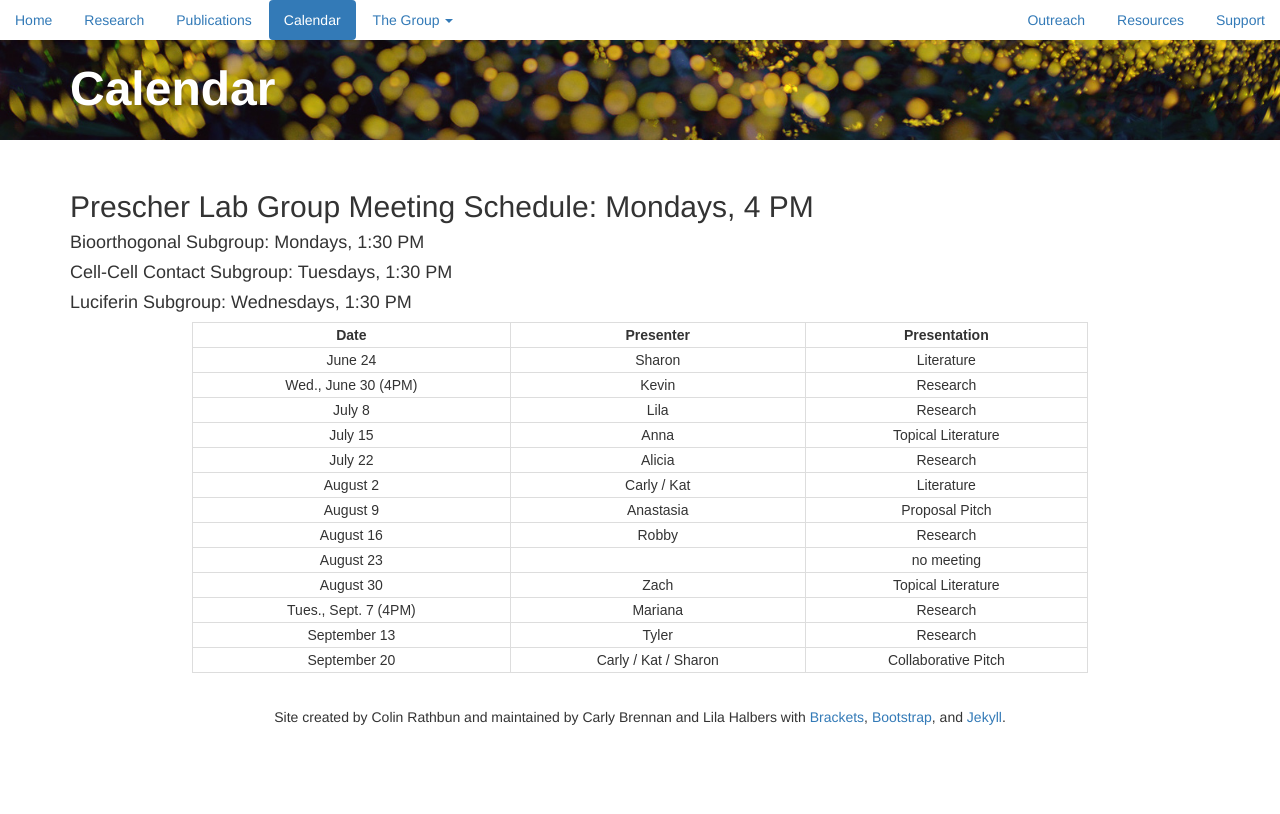
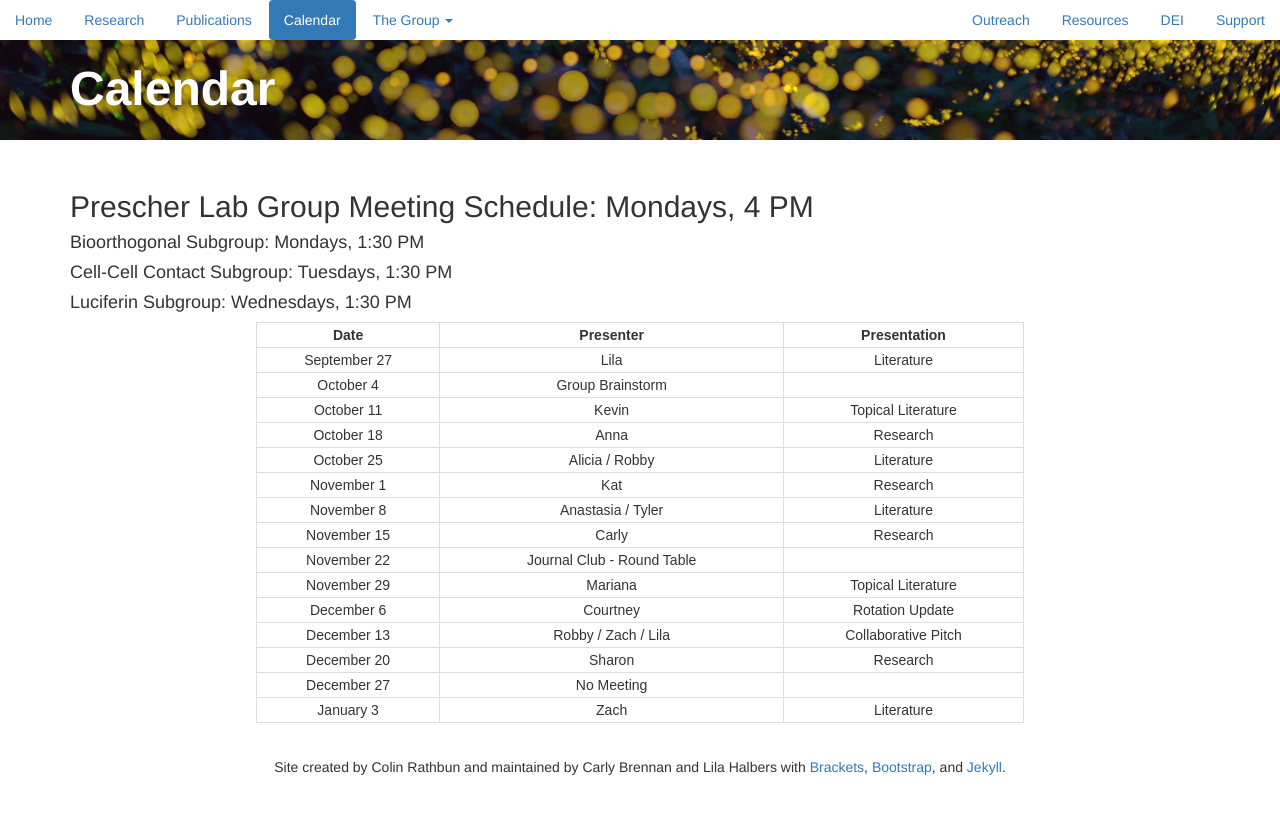
Before and after one commit to c-bun/Prescher-Lab-Site, a Jekyll site: the page built from Calendar.html, in a window 1280 px wide. Shown: the top 814 px of the page. Built offline with Jekyll 4.4.1, drawn with Linux system fonts in a browser that asks for light colours.

Commit message:
PrescherLabSite_December2021_Update1

```diff
--- a/Calendar.html
+++ b/Calendar.html
@@ -11,7 +11,7 @@ nav_order: 7
 <style>
 table {
 font-family: arial, sans-serif;
-width: 70%;
+width: 60%;
 }
 
 td, th {
@@ -38,17 +38,19 @@ padding: 2px;
  <th title="Field #3">Presentation</th>
  </tr></thead>
  <tbody><tr>
- <td>June 24</td><td>Sharon</td><td>Literature</td></tr><tr>
- <td>Wed., June 30 (4PM)</td><td>Kevin</td><td>Research</td></tr><tr>
- <td>July 8</td><td>Lila</td><td>Research</td></tr><tr>
- <td>July 15</td><td>Anna</td><td>Topical Literature</td></tr><tr>
- <td>July 22</td><td>Alicia</td><td>Research</td></tr><tr>
- <td>August 2</td><td>Carly / Kat</td><td>Literature</td></tr><tr>
- <td>August 9</td><td>Anastasia</td><td>Proposal Pitch</td></tr><tr>
- <td>August 16</td><td>Robby</td><td>Research</td></tr><tr>
- <td>August 23</td><td></td><td>no meeting</td></tr><tr>
- <td>August 30</td><td>Zach</td><td>Topical Literature</td></tr><tr>
- <td>Tues., Sept. 7 (4PM)</td><td>Mariana</td><td>Research</td></tr><tr>
- <td>September 13</td><td>Tyler</td><td>Research</td></tr><tr>
- <td>September 20</td><td>Carly / Kat / Sharon</td><td>Collaborative Pitch</td></tr><tr>
+ <td>September 27</td><td>Lila</td><td>Literature</td></tr><tr>
+ <td>October 4</td><td>Group Brainstorm</td><td></td></tr><tr>
+ <td>October 11</td><td>Kevin</td><td>Topical Literature</td></tr><tr>
+ <td>October 18</td><td>Anna</td><td>Research</td></tr><tr>
+ <td>October 25</td><td>Alicia / Robby</td><td>Literature</td></tr><tr>
+ <td>November 1</td><td>Kat</td><td>Research</td></tr><tr>
+ <td>November 8</td><td>Anastasia / Tyler</td><td>Literature</td></tr><tr>
+ <td>November 15</td><td>Carly</td><td>Research</td></tr><tr>
+ <td>November 22</td><td>Journal Club - Round Table</td><td></td></tr><tr>
+ <td>November 29</td><td>Mariana</td><td>Topical Literature</td></tr><tr>
+ <td>December 6</td><td>Courtney</td><td>Rotation Update</td></tr><tr>
+ <td>December 13</td><td>Robby / Zach / Lila</td><td>Collaborative Pitch</td></tr><tr>
+ <td>December 20</td><td>Sharon</td><td>Research</td></tr><tr>
+ <td>December 27</td><td>No Meeting</td><td></td></tr><tr>
+ <td>January 3</td><td>Zach</td><td>Literature</td></tr><tr>
  </tbody></table>
--- a/_data/publications.csv
+++ b/_data/publications.csv
@@ -1,11 +1,12 @@
 number,authors,title,journal,year,volume,pages,note,link
+73,"Ng, K. K.; Reinert, Z. E.; Corver, J.; Resurreccion, D.; Hensbergen, P. J.; Prescher, J. A.","A Bioluminescent Sensor for Rapid Detection of PPEP-1, a Clostridioides difficile Biomarker",Sensors,2021,21,7485-7495,,https://www.mdpi.com/1424-8220/21/22/7485
 72,"Ramirez-Corona, B. A.*; Love, A. C.*; Chandrasekaran, S.; Prescher, J. A.; Wunderlich, Z. ",Longitudinal monitoring of individual infection progression in Drosophila melanogaster,BioRxiv,2021,,,Preprint,https://www.biorxiv.org/content/10.1101/2021.08.17.456698v1
 71,"Yao, Z.*; Brennan, C. K.*; Scipioni, L.*; Chen, H.; Ng, K.; Digman, M. A.; Prescher, J. A. ",Multicomponent bioluminescence microscopy via phasor analysis,BioRxiv,2021,,,Preprint,https://www.biorxiv.org/content/10.1101/2021.06.18.448905v1
 70,"Brennan, C. K.; Ornelas, M. Y.; Yao, Z. W.; Prescher, J. A. ",Multicomponent Bioluminescence Imaging with Naphthylamino Luciferins,ChemBioChem,2021,22,2650-2654,,https://chemistry-europe.onlinelibrary.wiley.com/doi/abs/10.1002/cbic.202100202
 69,"Love, A. C.; Tran, S. H.; Prescher, J. A. ",Caged Cumate Enables Proximity-Dependent Control Over Gene Expression,ChemBioChem,2021,22,2440-2448,,https://chemistry-europe.onlinelibrary.wiley.com/doi/full/10.1002/cbic.202100158
 68,"Heiss, T. K.*; Dorn, R. S.*; Prescher, J. A.",Bioorthogonal reactions of triarylphosphines and related analogs,Chem. Rev. ,2021,121,6802-6849,(Invited Article) ,https://pubs.acs.org/doi/10.1021/acs.chemrev.1c00014
 67,"Yao, Z.*; Caldwell, D.*; Love, A. C.*; Kolbaba-Kartchner, B.; Mills, J.; Schnermann, M.; Prescher, J. A.",Coumarin Luciferins and Mutant Luciferases for Robust Multi-component Bioluminescence Imaging,Chem. Sci.,2021,12,11684-11691,(Originally uploaded to ChemRxiv: https://doi.org/10.26434/chemrxiv.14544630.v1),https://pubs.rsc.org/en/content/articlehtml/2021/sc/d1sc03114g
-66,"Ionkina, A. A.; Balderrama-Gutierrez, G.; Ibanez, K. J.; Phan, S. H. D.; Cortez, A. N.; Mortazavi, A.; Prescher, J. A.",Transcriptome analysis of heterogeneity in mouse model of metastatic breast cancer ,BioRxiv,2021,,,Preprint,https://www.biorxiv.org/content/10.1101/2021.05.04.442511v1
+66,"Ionkina, A. A.; Balderrama-Gutierrez, G.; Ibanez, K. J.; Phan, S. H. D.; Cortez, A. N.; Mortazavi, A.; Prescher, J. A.",Transcriptome analysis of heterogeneity in mouse model of metastatic breast cancer,Breast Cancer Res.,2021,23,93,(Originally uploaded to biorxiv: https://doi.org/10.1101/2021.05.04.442511),https://breast-cancer-research.biomedcentral.com/articles/10.1186/s13058-021-01468-x
 65,"Scinto, S. L.; Bilodeau, D. A.; Hicapie, R.; Lee, W.; Nguyen, S. S.; Xu, M.; am Ende, C. W.; Finn, M. G.; Lang, K.; Lin, Q.; Pezacki, J. P.; Prescher, J. A.; Robillard, M. S.; Fox, J. M.",Bioorthogonal chemistry,Nat. Rev. Methods Primers,2021,1,Article 30,,https://www.nature.com/articles/s43586-021-00028-z
 64,"Williams, S. J.; Hwang, C. S.; Prescher, J. A.",Orthogonal Bioluminescent Probes from Disubstituted Luciferins,Biochemistry,2021,60,563-572,,https://pubs.acs.org/doi/10.1021/acs.biochem.0c00894#.YDQYQ8G3IAQ.twitter
 63,"Unger, E. K.; Keller, J. P.; Altermatt, M.; Liang, R.; Matsui, A.; Dong, C.; Hon, O. J.; Yao, Z.; Sun, J.; Banala, S.; Flanigan, M. E.; Jaffe, D. A.; Hartanto, S.; Carlen, J.; Mizuno, G. O.; Borden, P. M.; Shivange, A. V.; Cameron, L. P.; Sinning, S.; Underhill, S. M.; Olson, D. E.; Amara, S. G.; Lang, D. T.; Rudnick, G.; Marvin, J. S.; Lavis, L. D.; Lester, H. A.; Alvarez, V. A.; Fisher, A. J.; Prescher, J. A.; Kash, T. L.; Yarov-Yarovoy, V.; Gradinaru, V.; Looger, L. L.; Tian, L.",Directed Evolution of a Selective and Sensitive Serotonin Sensor via Machine Learning,Cell,2020,183,1986-2002.e26,,https://www.cell.com/cell/pdf/S0092-8674(20)31612-3.pdf
--- a/support.html
+++ b/support.html
@@ -2,7 +2,7 @@
 layout: inner_title
 title: Support
 navbar: right
-nav_order: 10
+nav_order: 11
 ---
     <div class="container">
         <h3 class="text-center">
```
Also changed, not shown: _data/group.csv (+4 -3 lines), _posts/2021-01-19-2021-News.markdown (+11 -0 lines), diversity.html (added, +51 -0 lines), images/LabPoster_vMice2.jpg (added), images/group/Tran_Dylan.jpg (added).
